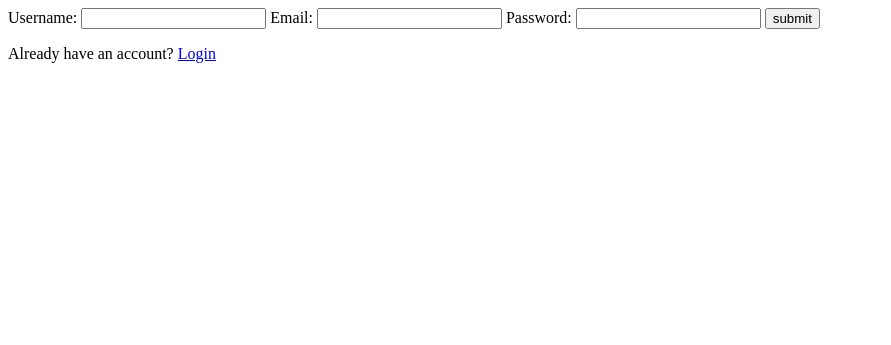
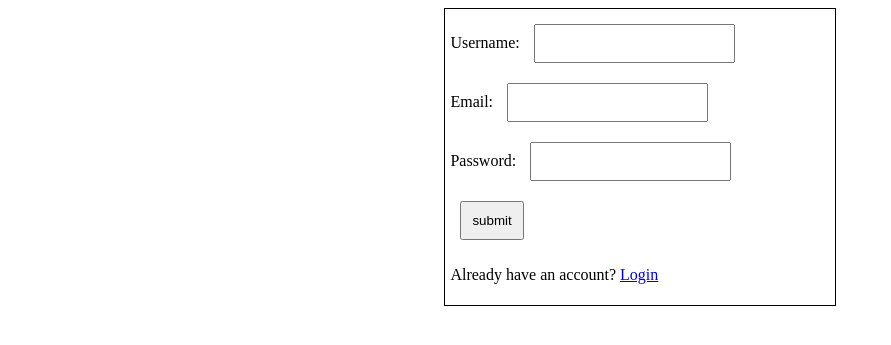
Before and after one commit to simplicityf/percert_ai_bot, a Django app: page /register/ in a window 1280 px wide. Shown: the top 345 px of the page, without its empty margins (0-891 px from the left). Run offline with Django 5.2, Linux system fonts and the light colour scheme.

Commit message:
restyle inputs

```diff
--- a/ai_bot/views.py
+++ b/ai_bot/views.py
@@ -7,7 +7,7 @@ import re
 from .keyword_mapping import keyword_mapping
 
 # API Details
-HOSTED_QA_API = os.getenv("HOSTED_QA_API")
+HOSTED_QA_API = "https://ui-data.onrender.com/search"
 API_KEY = os.getenv("API_KEY")
 CSE_ID = os.getenv("CSE_ID")
 
--- a/templates/base/base.html
+++ b/templates/base/base.html
@@ -13,6 +13,15 @@
         {% comment %} <link rel="stylesheet" href="{% static 'allauth_ui/output.css' %}">
         {% block extra_head %}{% endblock %}
         {% include 'base/css.html' %} {% endcomment %}
+         <style>
+            .container {
+                width: 30%;
+                margin: 0 auto;
+                padding: 5px;
+                border: 1px solid black;
+            }
+            input { margin: 10px; padding: 10px; }
+         </style>
          {% endblock %}
     </head>
     <body>
--- a/templates/register.html
+++ b/templates/register.html
@@ -2,20 +2,22 @@
 
 {% block content %}
 
+<div class="container">
 <form action="{% url 'register' %}" method="post">
     {% csrf_token %}
     <label for="username">Username: </label>
     <input id="username" type="text" name="username">
-
+<br>
     <label for="email">Email: </label>
     <input id="email" type="email" name="email">
-
+<br>
     <label for="password">Password: </label>
     <input id="password" type="password" name="password">
-
+<br>
     <input type="submit" value="submit">
 
 </form>
 
 <p>Already have an account? <a href="{% url 'login' %}">Login</a></p>
+</div>
 {% endblock %}
```
Also changed, not shown: templates/login.html (+4 -4 lines), my_database.sqlite3.
